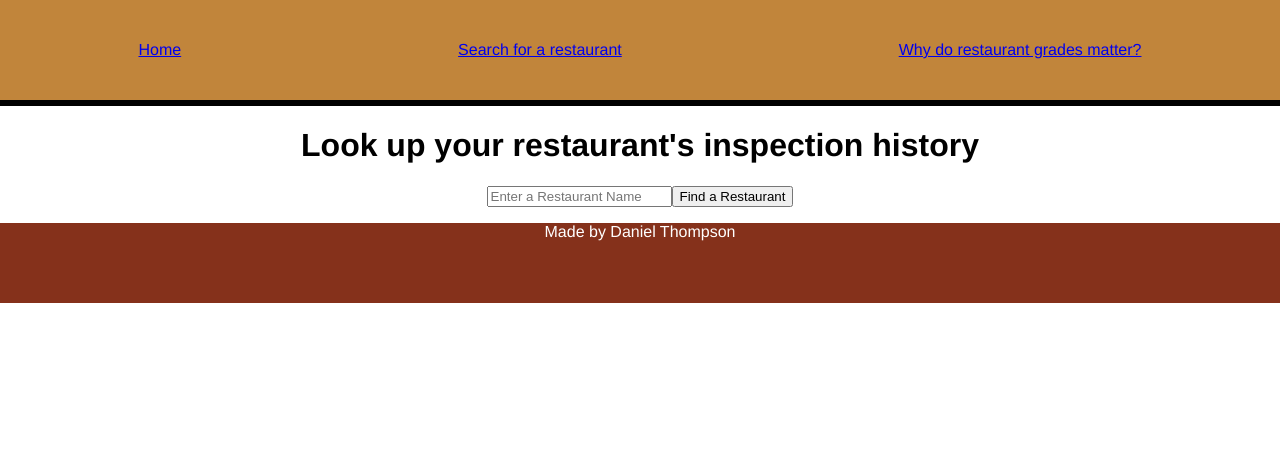
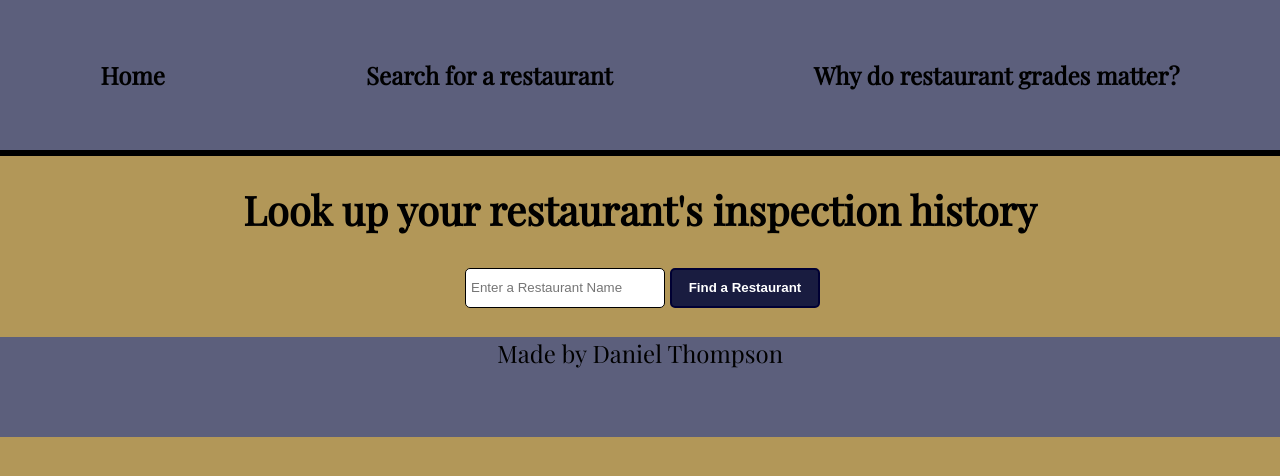
Before and after one commit to DanThomp507/Restaurant-Ratings-Project, a React (Create React App) app in the folder restaurant-ratings/: page /form in a window 1280 px wide. Shown: the top 476 px of the page. Built offline with nearby package versions, Linux system fonts and the light colour scheme; no server answers.

Commit message:
trying to fix the search form

```diff
--- a/restaurant-ratings/public/index.html
+++ b/restaurant-ratings/public/index.html
@@ -2,6 +2,7 @@
 <html lang="en">
   <head>
     <meta charset="utf-8" />
+    <link href="https://fonts.googleapis.com/css?family=Playfair+Display" rel="stylesheet">
     <link rel="shortcut icon" href="%PUBLIC_URL%/favicon.ico" />
     <meta
       name="viewport"
--- a/restaurant-ratings/src/App.css
+++ b/restaurant-ratings/src/App.css
@@ -1,23 +1,27 @@
 body {
-  font-family: helvetica;
+  font-family: 'Playfair Display', serif;
+  background-color: #b29758;
 }
 .nav {
   display: flex;
   justify-content: space-around;
   align-items: center;
-  height: 100px;
+  height: 150px;
   border-bottom: 6px solid black;
-  background: #c1853b;
-  font: white;
-  text-decoration: none;
+  font-size: 24px;
+  font-weight: bold;
+  text-decoration-style: none;
+  background-color: #5c5f7c;
 }
 h1 {
   text-align: center;
+  font-size: 60px;
 }
 .welcome-page {
   display: block;
   align-content: center;
   text-align: center;
+  font-size: 24px;
 }
 .welcome-image {
   display: block;
@@ -27,13 +31,44 @@ h1 {
   margin-right: auto;
   padding: 20px 10px 10px 10px;
 }
+.button-display {
+  width: 200px;
+  height: 60px;
+  border: 2px solid #000033;
+  border-radius: 5px;
+  font-size: 24px;
+  font-weight: bold;
+  background-color: #404472;
+  color: white;
+}
 .restaurant-list {
   text-align: center;
+}
+.search-header {
+  font-size: 40px;
 }
 .search-form {
   display: block;
   align-content: center;
   text-align: center;
+}
+input {
+  height: 40px;
+  width: 200px;
+  margin: 5px;
+  border: solid 1px black;
+  border-radius: 5px;
+  padding-left: 5px;
+  box-sizing:  border-box;
+}
+.button {
+  width: 150px;
+  height: 40px;
+  background-color: #191c40;
+  border: 2px solid #000033;
+  border-radius: 5px;
+  color: white;
+  font-weight: bold;
 }
 .content-wrap {
   padding-bottom: 60px;
@@ -45,7 +80,8 @@ h1 {
   left: 0;
   bottom: 0;
   width: 100%;
-  height: 80px;
-  background: #85311b;
-  color: white;
+  height: 100px;
+  background: #5c5f7c;
+  color: black;
+  font-size: 24px;
 }
--- a/restaurant-ratings/src/App.js
+++ b/restaurant-ratings/src/App.js
@@ -1,7 +1,7 @@
 import React, { Component } from 'react';
 import './App.css';
 import { Route, Link } from "react-router-dom";
-import {fetchRestaurants} from './services/api-helper.js';
+import fetchRestaurants from './services/api-helper.js';
 import Welcome from './components/Welcome.jsx';
 import Nav from './components/Nav.jsx';
 import Footer from './components/Footer.jsx';
@@ -13,22 +13,14 @@ class App extends Component {
   constructor() {
     super();
     this.state = {
-      restaurantData: [],
+      restaurantData: '',
+    }
+      this.handleSubmit = this.handleSubmit.bind(this);
+  }
 
-    }
-    this.handleSubmit = this.handleSubmit.bind(this);
-
-  }
-  async componentDidMount() {
-    const restaurants = await fetchRestaurants();
-    console.log(restaurants);
-    this.setState({
-    restaurantData: restaurants
-    })
-  }
-  async handleSubmit(search){
+  async handleSubmit(restaurantSearch){
     try {
-      let grade = await fetchRestaurants(search);
+      let grade = await fetchRestaurants(restaurantSearch);
       this.setState({
         restaurantData: grade
       })
@@ -37,6 +29,12 @@ class App extends Component {
       console.error(error);
     }
   }
+  async refreshRestaurant(){
+  const restaurant = await fetchRestaurants();
+  this.setState({
+  })
+  return restaurant;
+}
   render() {
     return (
       <div className="App">
@@ -46,12 +44,12 @@ class App extends Component {
         <SearchForm
         handleChange={this.handleChange}
         handleSubmit={this.handleSubmit}
-        restaurants= {this.state.restaurantData}/>
+        restaurantData={this.state.restaurantData}/>
       )} />
-      <Link to="form/result"></Link>
+      <Link to="/form/result"></Link>
       <Route path ="/form/result" render={(props) => (
         <RestaurantInfo
-        restaurants={this.state.restaurantData} />
+        restaurantData={this.state.restaurantData}/>
       )} />
       <Route path="/about" render={About} />
       <Footer />
--- a/restaurant-ratings/src/components/Nav.jsx
+++ b/restaurant-ratings/src/components/Nav.jsx
@@ -3,8 +3,8 @@ import { Link } from 'react-router-dom';
 
 export default (props) => (
   <nav className="nav">
-  <Link to="/">Home</Link>
-  <Link to="/form">Search for a restaurant</Link>
-  <Link to="/about">Why do restaurant grades matter? </Link>
+  <Link to="/" style={{ textDecoration: 'none', color: 'black' }}>Home</Link>
+  <Link to="/form" style={{ textDecoration: 'none', color: 'black' }}>Search for a restaurant</Link>
+  <Link to="/about" style={{ textDecoration: 'none', color: 'black' }}>Why do restaurant grades matter? </Link>
   </nav>
 )
--- a/restaurant-ratings/src/components/RestaurantInfo.jsx
+++ b/restaurant-ratings/src/components/RestaurantInfo.jsx
@@ -1,17 +1,20 @@
 import React from 'react';
 
-export default (props) => {
-  const { restaurants } = props;
+const RestaurantInfo = (props) => {
   return (
-    <div className="restaurant">
-      {restaurants.map(el => (
-        <div className="restaurant-list">
-        <h1>Restaurant Name: {el.dba}</h1>
-        <h2>Cuisine: {el.cuisine_description}</h2>
-        <h2>Grade: {el.grade}</h2>
-        <h2>Graded Date: {el.grade_date}</h2>
+    <div className="restaurant-info">
+    {
+        props.restaurantData ?
+        <div className="restaurant-data">
+        <h1>Restaurant Name: {props.restaurantData.dba}</h1>
+        <h2>Cuisine: {props.restaurantData.cuisine_description}</h2>
+        <h2>Grade: {props.restaurantData.grade}</h2>
+        <h2>Graded Date: {props.restaurantData.grade_date}</h2>
         </div>
-      ))}
+        :
+        <div></div>
+      }
     </div>
   )
 }
+export default RestaurantInfo;
--- a/restaurant-ratings/src/components/SearchForm.jsx
+++ b/restaurant-ratings/src/components/SearchForm.jsx
@@ -1,4 +1,5 @@
-import React, {Component} from 'react';
+import React, { Component } from 'react';
+import { Link } from 'react-router-dom';
 
 class SearchForm extends Component {
   constructor(props){
@@ -7,28 +8,31 @@ class SearchForm extends Component {
       restaurantSearch: '',
     }
     this.handleChange = this.handleChange.bind(this);
-    }
+  }
      handleChange(event) {
       this.setState({
-        restaurantSearch: event.target.value,
-      });
+        restaurantSearch: event.target.value
+    });
   }
-  render(){
+  render() {
   return (
     <form onSubmit = {(event) => {
       event.preventDefault();
       this.props.handleSubmit(this.state.restaurantSearch)}
     }>
-      <div className="search-form">
-    <h1>Look up your restaurant's inspection history</h1>
+    <div className="search-form">
+    <h1 className="search-header">Look up your restaurant's inspection history</h1>
     <input type="text"
            className="restaurant-search"
            placeholder="Enter a Restaurant Name"
            name="name"
            onChange={this.handleChange}
            value={this.state.restaurantSearch}
-          />
-    <button className="button">Find a Restaurant</button>
+           />
+    <button className="button"><Link to="/form/result"
+            style={{ textDecoration: 'none', color: 'white' }}>
+            Find a Restaurant</Link>
+   </button>
       </div>
     </form>
     )
--- a/restaurant-ratings/src/components/Welcome.jsx
+++ b/restaurant-ratings/src/components/Welcome.jsx
@@ -1,12 +1,15 @@
 import React from 'react';
-import { Link} from 'react-router-dom';
+import { Link } from 'react-router-dom';
 
 const Welcome = () => {
   return (
     <div className="welcome-page">
-      <h1 className="welcome"> Restaurant Ratings App</h1>
-      <p>Find any New York City restaurant's health and safety grade</p>
-      <button className="button-display"><Link to="/form">Find a Restaurant</Link></button>
+      <h1 className="welcome">Restaurants Rated</h1>
+      <p>See if your favorite New York restaurants make the grade</p>
+      <button className="button-display"><Link to="/form"
+      style={{ textDecoration: 'none', color: 'white' }}>
+      Find a Restaurant
+      </Link></button>
       <img className="welcome-image"
            src="https://images.pexels.com/photos/313782/pexels-photo-313782.jpeg?auto=compress&cs=tinysrgb&dpr=2&h=650&w=940"
            alt=""
--- a/restaurant-ratings/src/services/api-helper.js
+++ b/restaurant-ratings/src/services/api-helper.js
@@ -8,9 +8,10 @@ const fetchRestaurants = async (search) => {
     const resp = await axios(`${BASE_URL}?$q=${search}`)
     console.log(resp);
     return resp.data;
-  } catch(e) {
+  }
+    catch(e) {
     console.log('got a problem: ', e);
     return [];
   }
 }
-export { fetchRestaurants }
+export default fetchRestaurants;
```
Also changed, not shown: restaurant-ratings/src/components/RestaurantList.jsx (deleted, +0 -18 lines).
